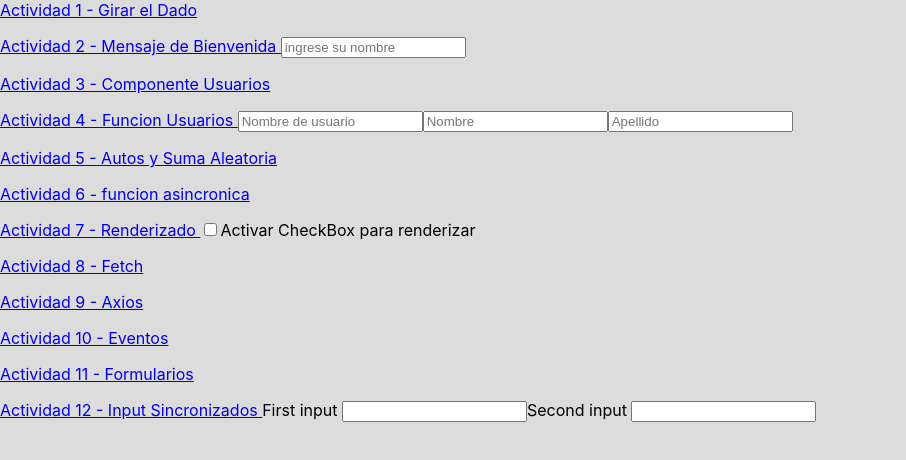
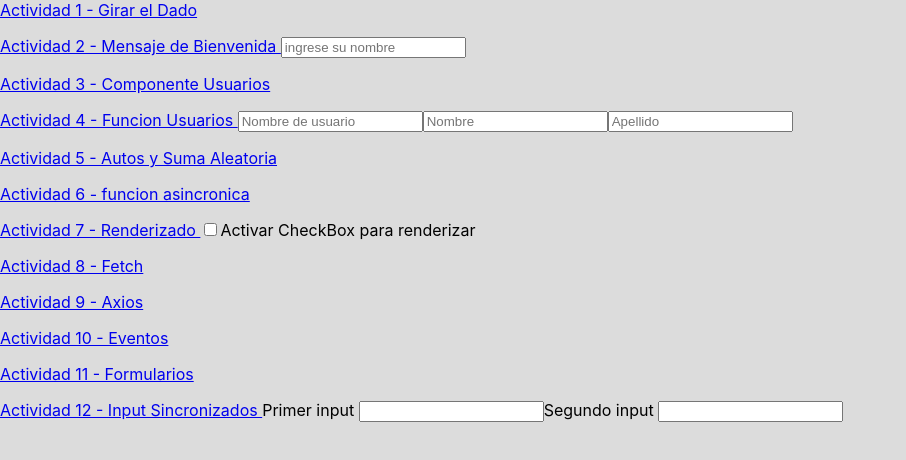
Before and after one commit to scostilla/hedy-portfolio, a React (Create React App) app: page /SyncedInputs in a window 1280 px wide. Shown: the top 460 px of the page, without its empty margins (0-906 px from the left). Built offline with nearby package versions, Linux system fonts and the light colour scheme.

Commit message:
ACTIVITY 12 SyncedInputs

```diff
--- a/src/components/SyncedInputs.js
+++ b/src/components/SyncedInputs.js
@@ -1,29 +1,27 @@
-import { useState } from 'react';
+import React, { useState } from "react";
 
+/*FATHER COMPONENT */
 export default function SyncedInputs() {
+  const [text, setText] = useState("");
+
+  const handleChange = (e) => {
+        setText(e.target.value);
+  }
+
   return (
     <>
-      <Input label="First input" />
-      <Input label="Second input" />
+      {/* <Input label="Primer input" onTextChange={handleChange} /> */}
+      <SyncedInput label="Primer input" sentValue={text} onTextChange={handleChange} />
+      <SyncedInput label="Segundo input" sentValue={text} onTextChange={handleChange} />
     </>
   );
 }
 
-function Input({ label }) {
-  const [text, setText] = useState('');
-
-  function handleChange(e) {
-    setText(e.target.value);
-  }
-
+/*SON COMPONENT */
+function SyncedInput(props) {
   return (
     <label>
-      {label}
-      {' '}
-      <input
-        value={text}
-        onChange={handleChange}
-      />
+      {props.label} <input value={props.sentValue}  onChange={props.onTextChange} />
     </label>
   );
 }
```
Also changed, not shown: Activididades.txt.
